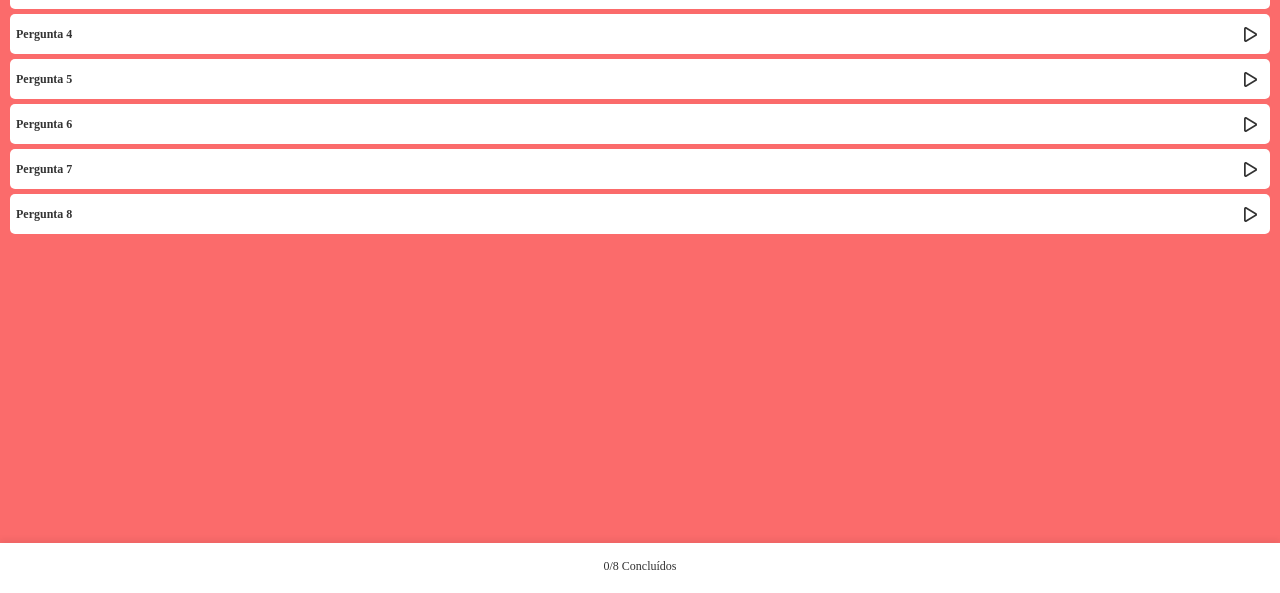
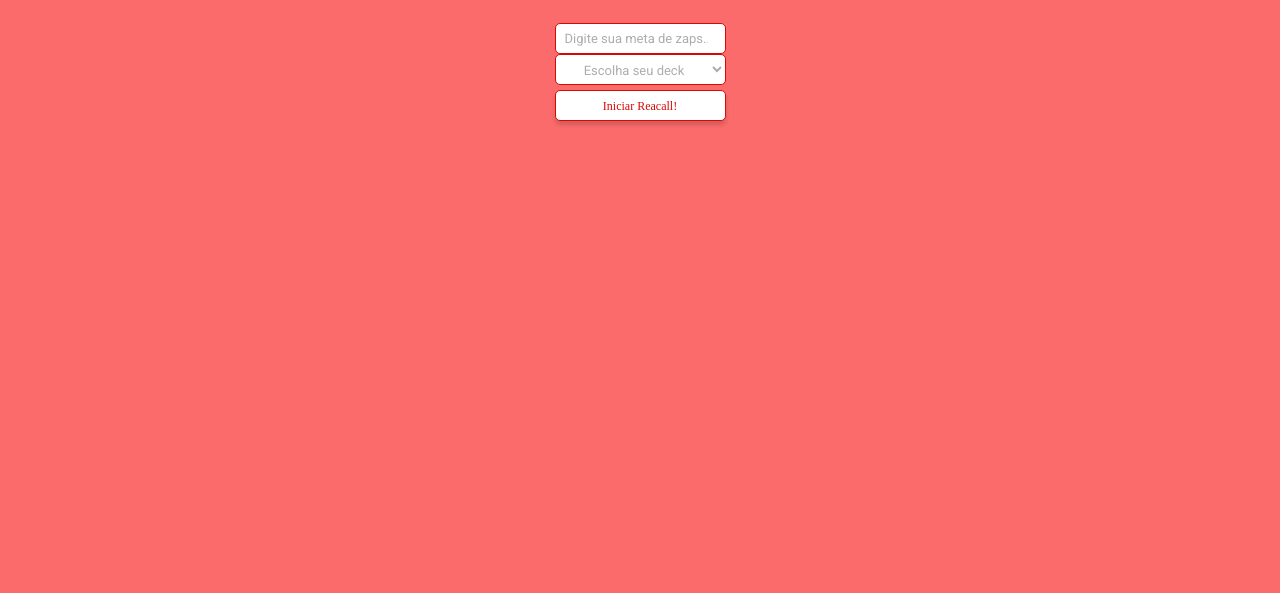
Before and after one commit to LucasAlvsz/projeto8-zaprecall, a React app: page / in a window 1280 px wide. Shown: the part 207-800 px from the top of the page. Built offline with nearby package versions, Linux system fonts and the light colour scheme; a web font is replaced by a local one.

Commit message:
end-zap parcialy implemented

```diff
--- a/public/css/style.css
+++ b/public/css/style.css
@@ -32,6 +32,51 @@ main {
     margin-top: 90px;
 }
 
+.initial-page input {
+    width: 171px;
+    height: 31px;
+    background: #FFFFFF;
+    border-radius: 5px;
+    margin-top: 40px;
+    border: 1px solid #D70900;
+    text-align: center;
+    font-family: 'Roboto';
+    font-weight: 400;
+    font-size: 13px;
+    line-height: 11px;
+    color: #FB6B6B;
+}
+
+.initial-page input::placeholder {
+    color: #ADADAD;
+    padding: 7px;
+}
+
+.initial-page textarea:focus, input:focus {
+    box-shadow: 0 0 0 0;
+    outline: 0;
+}
+
+.initial-page select {
+    width: 171px;
+    height: 31px;
+    background: #FFFFFF;
+    border-radius: 5px;
+    border: 1px solid #D70900;
+    font-family: 'Roboto';
+    font-weight: 400;
+    font-size: 13px;
+    line-height: 11px;
+    color: #ADADAD;
+    text-align: center;
+    padding: 7px;
+}
+
+.initial-page select:focus {
+    box-shadow: 0 0 0 0;
+    outline: 0;
+}
+
 .title {
     font-family: 'Righteous';
     width: auto;
@@ -46,8 +91,8 @@ main {
 
 .initial-page button {
     font-family: 'Recursive';
-    margin-top: 70px;
-    width: 141px;
+    margin-top: 5px;
+    width: 171px;
     height: 31px;
     font-weight: 400;
     font-size: 12px;
@@ -58,6 +103,11 @@ main {
     border: 1px solid #D70900;
     box-shadow: 0px 4px 4px rgba(0, 0, 0, 0.15);
     border-radius: 5px;
+}
+
+.disabled {
+    background: #E8E8E8 !important;
+    color: #C0C0C0 !important;
 }
 
 header {
@@ -111,12 +161,41 @@ footer p {
     color: #333333;
 }
 
-.status-icon{
+.zap-end {
+    position: absolute;
+    width: 100%;
+    height: 145px;
+    bottom: 0;
+    background: #FFFFFF;
+    box-shadow: 0px -4px 6px rgba(0, 0, 0, 0.15);
+    padding-top: 13px;
+}
+
+.zap-end .title {
+    display: flex;
+    /* justify-content: center; */
+    /* text-align: center; */
+    font-weight: 700;
+}
+
+.zap-end .title img {
+    width: 18px;
+    height: 18px;
+    margin-right: 7px;
+}
+
+.zap-end p {
+    text-align: center;
+    margin-top: 10px;
+    margin-bottom: 12px;
+}
+
+.status-icon {
     display: flex;
     margin-top: 5px;
 }
 
-.status-icon img{
+.status-icon img {
     width: 16px;
     height: 16px;
     margin-right: 5px;
@@ -255,7 +334,7 @@ footer p {
     padding: 13px 13px 13px 6px;
 }
 
-.not-remember p{
+.not-remember p {
     font-weight: 700;
     font-size: 12px;
     line-height: 14px;
@@ -274,7 +353,7 @@ footer p {
     padding: 13px 13px 13px 6px;
 }
 
-.almost-not-remember p{
+.almost-not-remember p {
     font-weight: 700;
     font-size: 12px;
     line-height: 14px;
@@ -293,7 +372,7 @@ footer p {
     padding: 13px 13px 13px 6px;
 }
 
-.zap p{
+.zap p {
     font-weight: 700;
     font-size: 12px;
     line-height: 14px;
--- a/public/index.html
+++ b/public/index.html
@@ -8,7 +8,8 @@
   <title>ZapRecall </title>
   <link rel="preconnect" href="https://fonts.googleapis.com">
   <link rel="preconnect" href="https://fonts.gstatic.com" crossorigin>
-  <link href="https://fonts.googleapis.com/css2?family=Recursive:wght@400;700&family=Righteous&display=swap"
+  <link
+    href="https://fonts.googleapis.com/css2?family=Recursive:wght@400;700&family=Righteous&family=Roboto&display=swap"
     rel="stylesheet">
   <link rel="stylesheet" href="css/reset.css">
   <link rel="stylesheet" href="css/style.css">
--- a/src/Decks/Deck.js
+++ b/src/Decks/Deck.js
@@ -1,6 +1,6 @@
 import { useState } from "react"
 import Flashcard from "./FlashCard"
-export default function Deck({ deck, updateNumCompleted, updateStatusIcon }) {
+export default function Deck({ deck, updateNumCompleted, updateStatusIcon, updateNotRememberAmount }) {
     return (
         <div className="deck">
             {deck.map(({ question, answer }, questionNum) => {
@@ -12,6 +12,7 @@ export default function Deck({ deck, updateNumCompleted, updateStatusIcon }) {
                         answer={answer}
                         updateNumCompleted={updateNumCompleted}
                         updateStatusIcon={updateStatusIcon}
+                        updateNotRememberAmount={updateNotRememberAmount}
                     />
                 )
             })
--- a/src/Footer.js
+++ /dev/null
@@ -1,20 +0,0 @@
-import StatusIcons from "./StatusIcons"
-export default function Footer({ numQuestions, numCompleted, statusIcons }) {
-    return (
-        <footer>
-            <p>{numCompleted}/{numQuestions} Concluídos</p>
-            <div className="status-icon">
-                {statusIcons.length !== 0 ? statusIcons.map(statusIcon => {
-                    return (
-
-                        <StatusIcons
-                            statusIcon={statusIcon}
-                        />
-                    )
-                }) : ""}
-            </div>
-
-
-        </footer>
-    )
-}
--- /dev/null
+++ b/src/Footer/Footer.js
@@ -0,0 +1,36 @@
+import StatusIcons from "./StatusIcons"
+export default function Footer({ numQuestions, numCompleted, statusIcons, zapFinished, notRememberAmount }) {
+    return (
+        <footer className={zapFinished ? "zap-end" : ""}>
+            {zapFinished
+                ? notRememberAmount > 0
+                    ? <>
+                        <div className="title">
+                            <img src="./imgs/parabens.png" />
+                            <p>PARABÉNS!</p>
+                        </div>
+                        <p>Você não esqueceu de nenhum flashcard!</p>
+                    </>
+                    : <>
+                        <div className="title">
+                            <img src="./imgs/sad.png" />
+                            <p>PUTZ!</p>
+                        </div>
+                        <p>Ainda faltaram alguns...
+                            Mas não desanime!</p>
+                    </>
+                : <p>{numCompleted}/{numQuestions} CONCLUÍDOS</p>
+            }
+            <div className="status-icon">
+                {statusIcons.length !== 0 ? statusIcons.map((statusIcon, i) => {
+                    return (
+                        <StatusIcons
+                            statusIcon={statusIcon}
+                            key={i}
+                        />
+                    )
+                }) : ""}
+            </div>
+        </footer>
+    )
+}
--- a/src/InitalPage.js
+++ b/src/InitalPage.js
@@ -1,9 +1,81 @@
-export default function InitialPage() {
+export default function InitialPage({ pageStatus, deckSelected }) {
+    const decks = [{
+        name: "JSX1",
+        deck: [{
+            question: "O que é JSX?",
+            answer: "Uma extensão de linguagem do JavaScript"
+        }, {
+            question: "O React é __",
+            answer: "Uma biblioteca JavaScript para construção de interfaces"
+        }, {
+            question: "Componentes devem iniciar com __",
+            answer: "Letra maiúscula"
+        }, {
+            question: "Podemos colocar __ dentro do JSX",
+            answer: "Expressões"
+        }, {
+            question: "O ReactDOM nos ajuda __ ",
+            answer: "Interagindo com a DOM para colocar componentes React na mesma"
+        }, {
+            question: "Usamos o npm para __",
+            answer: "Gerenciar os pacotes necessários e suas dependências"
+        }, {
+            question: "Usamos props para __",
+            answer: "Passar diferentes informações para componentes"
+        }, {
+            question: "Usamos estado (state) para __",
+            answer: "Dizer para o React quais informações quando atualizadas devem renderizar a tela novamente"
+        }
+        ]
+    }, {
+        name: "JSX2",
+        deck: [{
+            question: "O que é JSX?",
+            answer: "Uma extensão de linguagem do JavaScript"
+        }, {
+            question: "O React é __",
+            answer: "Uma biblioteca JavaScript para construção de interfaces"
+        }, {
+            question: "Componentes devem iniciar com __",
+            answer: "Letra maiúscula"
+        }, {
+            question: "Podemos colocar __ dentro do JSX",
+            answer: "Expressões"
+        }, {
+            question: "O ReactDOM nos ajuda __ ",
+            answer: "Interagindo com a DOM para colocar componentes React na mesma"
+        }, {
+            question: "Usamos o npm para __",
+            answer: "Gerenciar os pacotes necessários e suas dependências"
+        }, {
+            question: "Usamos props para __",
+            answer: "Passar diferentes informações para componentes"
+        }, {
+            question: "Usamos estado (state) para __",
+            answer: "Dizer para o React quais informações quando atualizadas devem renderizar a tela novamente"
+        }
+        ]
+    }
+    ]
     return (
         <div className="initial-page">
             <img src="imgs/favicon.ico" />
             <h1 className="title">ZapRecall</h1>
-            <button>Iniciar Reacall!</button>
+            <input type="number" placeholder="Digite sua meta de zaps..."></input>
+            <select placeholder="eoq">
+                <option defaultValue> Escolha seu deck</option>
+                {decks.map((deck, key) => {
+                    return (
+                        <option value={deck.deck} key={key}>{deck.name}</option>
+                    )
+                })}
+            </select>
+            <button onClick={() => {
+                pageStatus("not-inital")
+                deckSelected(decks[0].deck)
+            }}>
+                Iniciar Reacall!
+            </button>
         </div>
     )
 }
--- a/src/index.js
+++ b/src/index.js
@@ -2,52 +2,44 @@ import { render } from "react-dom";
 import { useState } from "react"
 import InitialPage from "./InitalPage";
 import Header from "./Header";
-import Footer from "./Footer";
+import Footer from "./Footer/Footer";
 import Deck from "./Decks/Deck"
 function App() {
-    const deck = [{
-        question: "O que é JSX?",
-        answer: "Uma extensão de linguagem do JavaScript"
-    }, {
-        question: "O React é __",
-        answer: "Uma biblioteca JavaScript para construção de interfaces"
-    }, {
-        question: "Componentes devem iniciar com __",
-        answer: "Letra maiúscula"
-    }, {
-        question: "Podemos colocar __ dentro do JSX",
-        answer: "Expressões"
-    }, {
-        question: "O ReactDOM nos ajuda __ ",
-        answer: "Interagindo com a DOM para colocar componentes React na mesma"
-    }, {
-        question: "Usamos o npm para __",
-        answer: "Gerenciar os pacotes necessários e suas dependências"
-    }, {
-        question: "Usamos props para __",
-        answer: "Passar diferentes informações para componentes"
-    }, {
-        question: "Usamos estado (state) para __",
-        answer: "Dizer para o React quais informações quando atualizadas devem renderizar a tela novamente"
-    }]
+    const [pageStatus, setPageStatus] = useState("initial")
     const [numCompleted, setNumCompleted] = useState(0)
     const [statusIcons, setStatusIcon] = useState([])
+    const [deckSelected, setDeckSelected] = useState([])
+    const [notRememberAmount, setNotRememberAmount] = useState(0)
+    const zapFinished = false
     return (
         <>
+            {pageStatus === "initial"
+                ? <InitialPage
+                    pageStatus={updatedPageStatus => setPageStatus(updatedPageStatus)}
+                    deckSelected={upadetedDeckSelected => setDeckSelected(upadetedDeckSelected)}
+                />
+                : <>
                     <Header />
                     <main>
-                {/* <InitialPage /> */}
                         <Deck
-                    deck={deck}
+                            deck={deckSelected}
                             updateNumCompleted={numCompletedUpdated => setNumCompleted(numCompletedUpdated + numCompleted)}
                             updateStatusIcon={updateStatusIcon => setStatusIcon([...statusIcons, updateStatusIcon])}
+                            updateNotRememberAmount={updateNotRememberAmount => {
+                                setNotRememberAmount(updateNotRememberAmount + notRememberAmount)
+                            }}
                         />
                     </main>
                     <Footer
-                numQuestions={deck.length}
+                        numQuestions={deckSelected.length}
                         numCompleted={numCompleted}
                         statusIcons={statusIcons}
+                        zapFinished={numCompleted === deckSelected.length ? !zapFinished : zapFinished}
+
+                        notRememberAmount={notRememberAmount}
                     />
+                </>
+            }
         </>
     )
 }
```
Also changed, not shown: src/Decks/FlashCard.js (+8 -7 lines), public/imgs/parabens.png (added), public/imgs/sad.png (added), src/Footer/StatusIcons.js (renamed from src/StatusIcons.js). Lines whose indentation alone changed are shown as unchanged.
